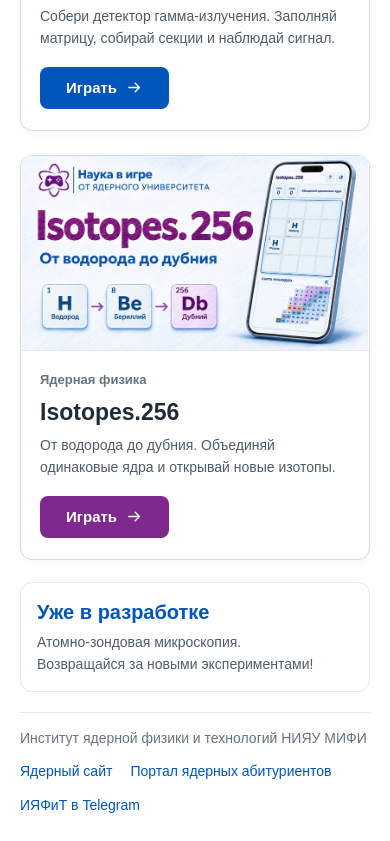
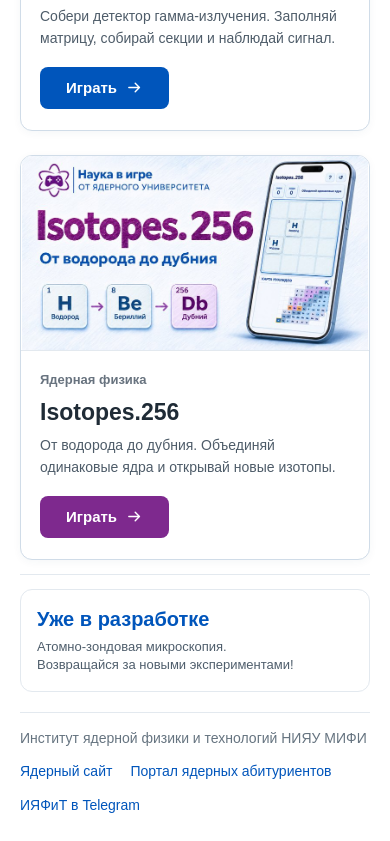
Before and after one commit to maksimdelov13-cell/NuclearGames, a plain HTML site: page index.html in a window 390 px wide. Shown: the part 663-1504 px from the top of the page. Drawn offline with Linux system fonts and the light colour scheme.

Commit message:
Restore mobile teaser divider and keep its copy at caption size

```diff
--- a/assets/styles.css
+++ b/assets/styles.css
@@ -190,10 +190,10 @@ h1, h2, h3, p { margin-top: 0; }
   .game-card__content { padding: 19px 19px 21px; }
   .game-card__content h3 { font-size: 23px; }
   .game-card__content p { font-size: 14px; margin-bottom: 17px; }
-  .section-rule { display: none; }
-  .coming-next { margin: 22px 0 20px; padding: 16px; border-radius: 12px; }
+  .section-rule { margin-top: 14px; }
+  .coming-next { margin: 14px 0 20px; padding: 16px; border-radius: 12px; }
   .coming-next h2 { font-size: 20px; }
-  .coming-next p { font-size: 14px; }
+  .coming-next p { font-size: 13px; line-height: 1.45; -webkit-text-size-adjust: 100%; text-size-adjust: 100%; }
   .site-footer { gap: 5px; padding: 15px 0 18px; }
   .site-footer__links { column-gap: 18px; row-gap: 0; }
   .site-footer__links a { min-height: 34px; }
--- a/index.html
+++ b/index.html
@@ -15,7 +15,7 @@
   <meta property="og:url" content="https://nuclear-games.pages.dev/">
   <title>Научные игры — Наука в игре</title>
   <link rel="icon" href="assets/favicon.svg" type="image/svg+xml">
-  <link rel="stylesheet" href="assets/styles.css?v=20261121d">
+  <link rel="stylesheet" href="assets/styles.css?v=20261121e">
 
   <script defer src="https://telegram.org/js/telegram-web-app.js?65"></script>
   <script src="assets/app.js?v=20261121d" defer></script>
```
